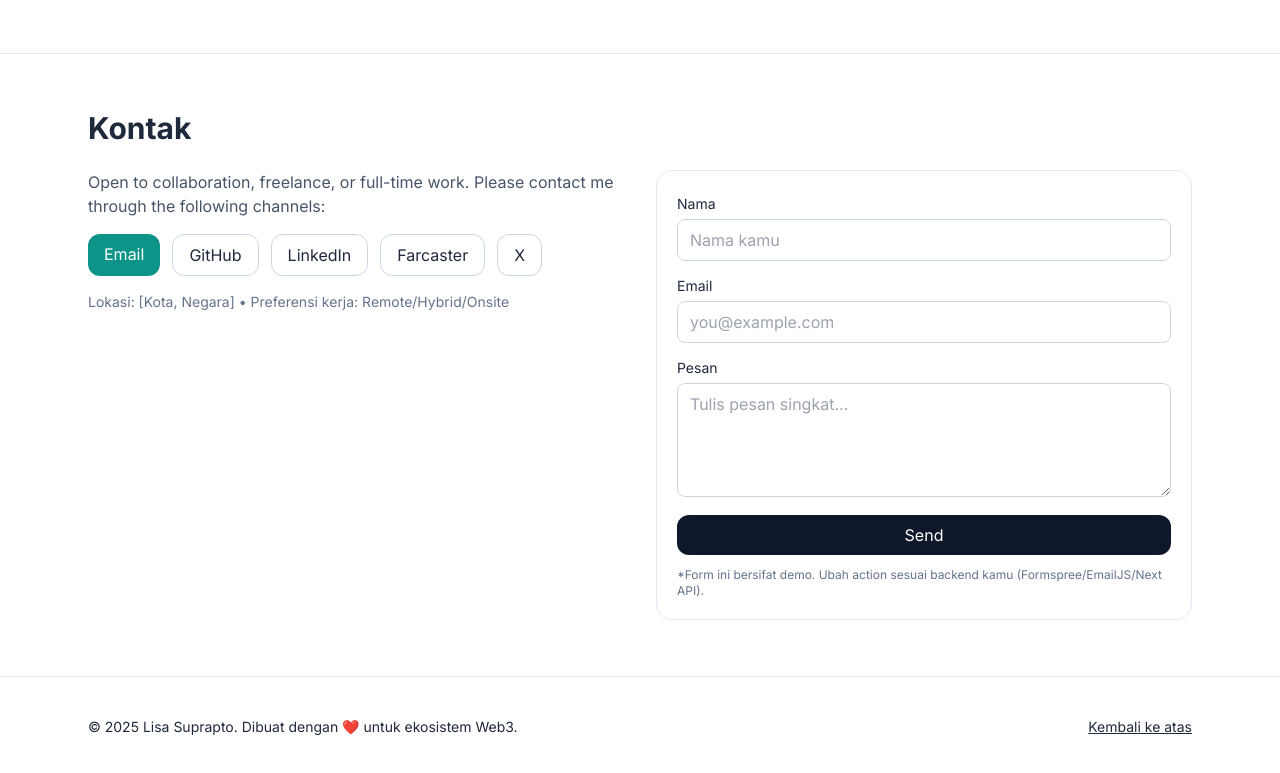
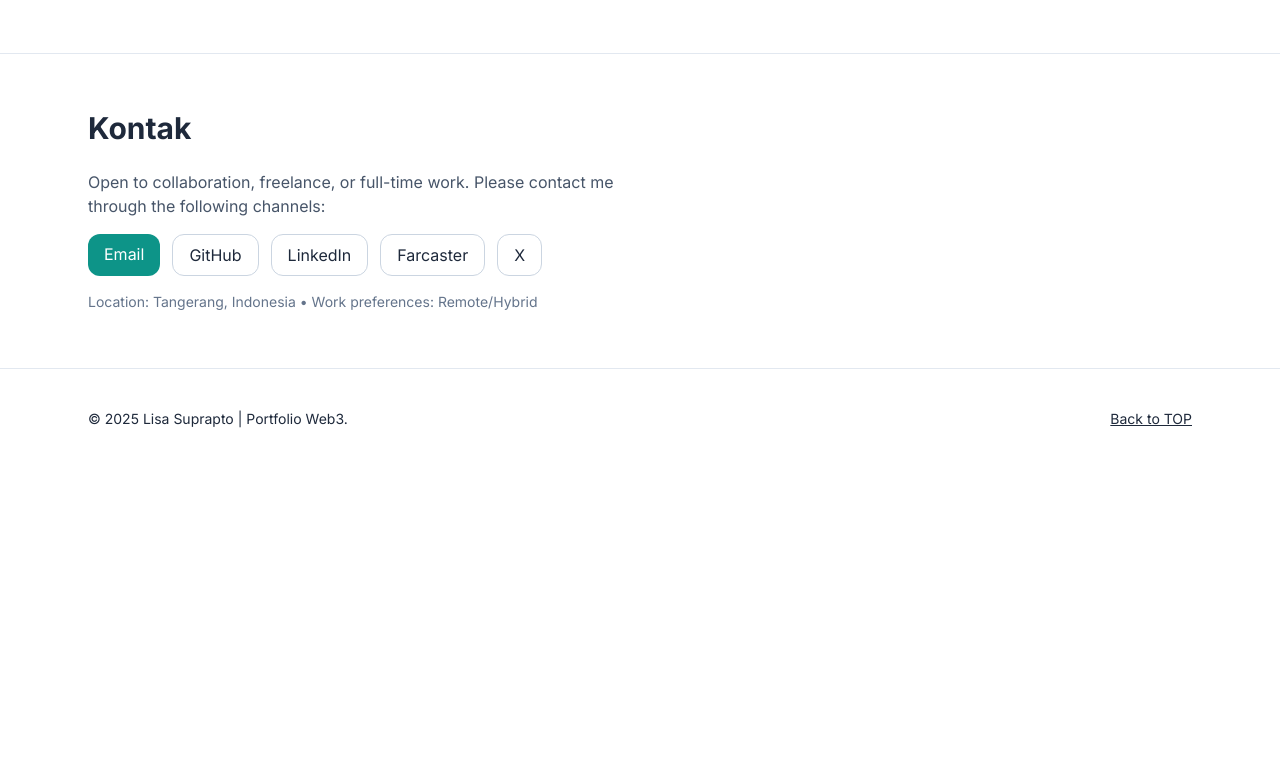
Before and after one commit to hallosayael/EL-Portfolio, a plain HTML site: page index.html in a window 1280 px wide. Shown: the part 1822-2595 px from the top of the page. After the commit the page ends 2291 px from the top, so only its background shows below. Drawn offline with nearby package versions, Linux system fonts and the light colour scheme.

Commit message:
Update index.html

```diff
--- a/index.html
+++ b/index.html
@@ -277,7 +277,7 @@
              class="rounded-xl px-4 py-2 border border-slate-300 dark:border-slate-700 hover:bg-slate-100 dark:hover:bg-slate-900">
             GitHub
           </a>
-          <a href="#"
+          <a href="https://www.linkedin.com/in/lisa-suprapto-89b5b2a9?utm_source=share&utm_campaign=share_via&utm_content=profile&utm_medium=android_app"
              class="rounded-xl px-4 py-2 border border-slate-300 dark:border-slate-700 hover:bg-slate-100 dark:hover:bg-slate-900">
             LinkedIn
           </a>
@@ -291,11 +291,11 @@
           </a>
         </div>
         <div class="mt-4 text-sm text-slate-500 dark:text-slate-400">
-          Lokasi: [Kota, Negara] • Preferensi kerja: Remote/Hybrid/Onsite
+          Location: Tangerang, Indonesia • Work preferences: Remote/Hybrid
         </div>
       </div>
 
-      <form class="rounded-2xl border border-slate-200 dark:border-slate-800 p-5 space-y-3">
+     <!-- <form class="rounded-2xl border border-slate-200 dark:border-slate-800 p-5 space-y-3">
         <div>
           <label class="text-sm">Nama</label>
           <input type="text"
@@ -322,16 +322,16 @@
         <p class="text-xs text-slate-500">
           *Form ini bersifat demo. Ubah action sesuai backend kamu (Formspree/EmailJS/Next API).
         </p>
-      </form>
+      </form>-->
 
     </div>
   </div>
 </section>
   <footer class="border-t border-slate-200 dark:border-slate-800 py-10">
     <div class="max-w-6xl mx-auto px-4 sm:px-6 text-sm flex flex-col sm:flex-row items-center justify-between gap-3">
-      <div>© <span id="year"></span> Lisa Suprapto. Dibuat dengan ❤️ untuk ekosistem Web3.</div>
+      <div>© <span id="year"></span> Lisa Suprapto | Portfolio Web3.</div>
       <div class="flex items-center gap-3">
-        <a href="#home" class="underline">Kembali ke atas</a>
+        <a href="#home" class="underline">Back to TOP</a>
       </div>
     </div>
   </footer>
```
